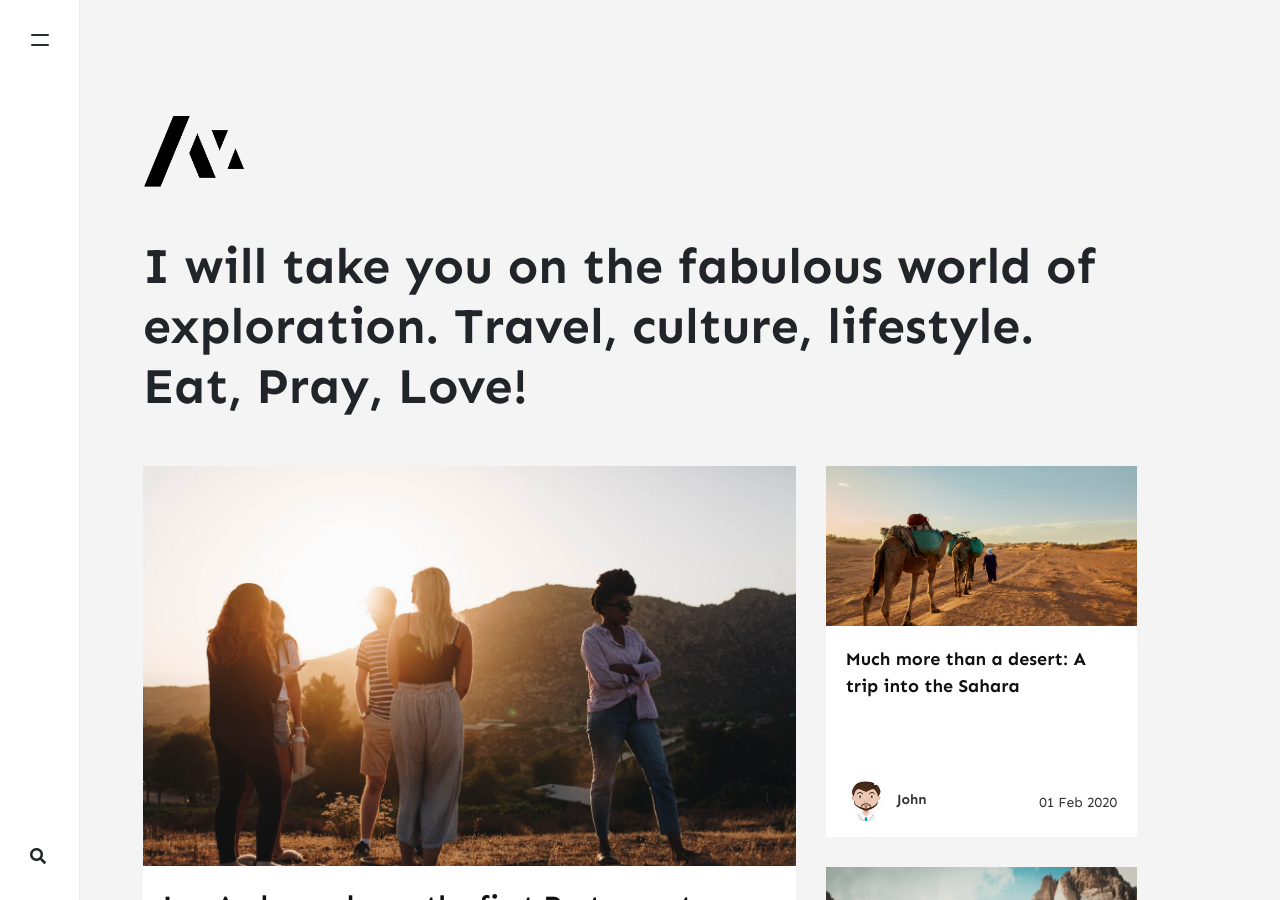
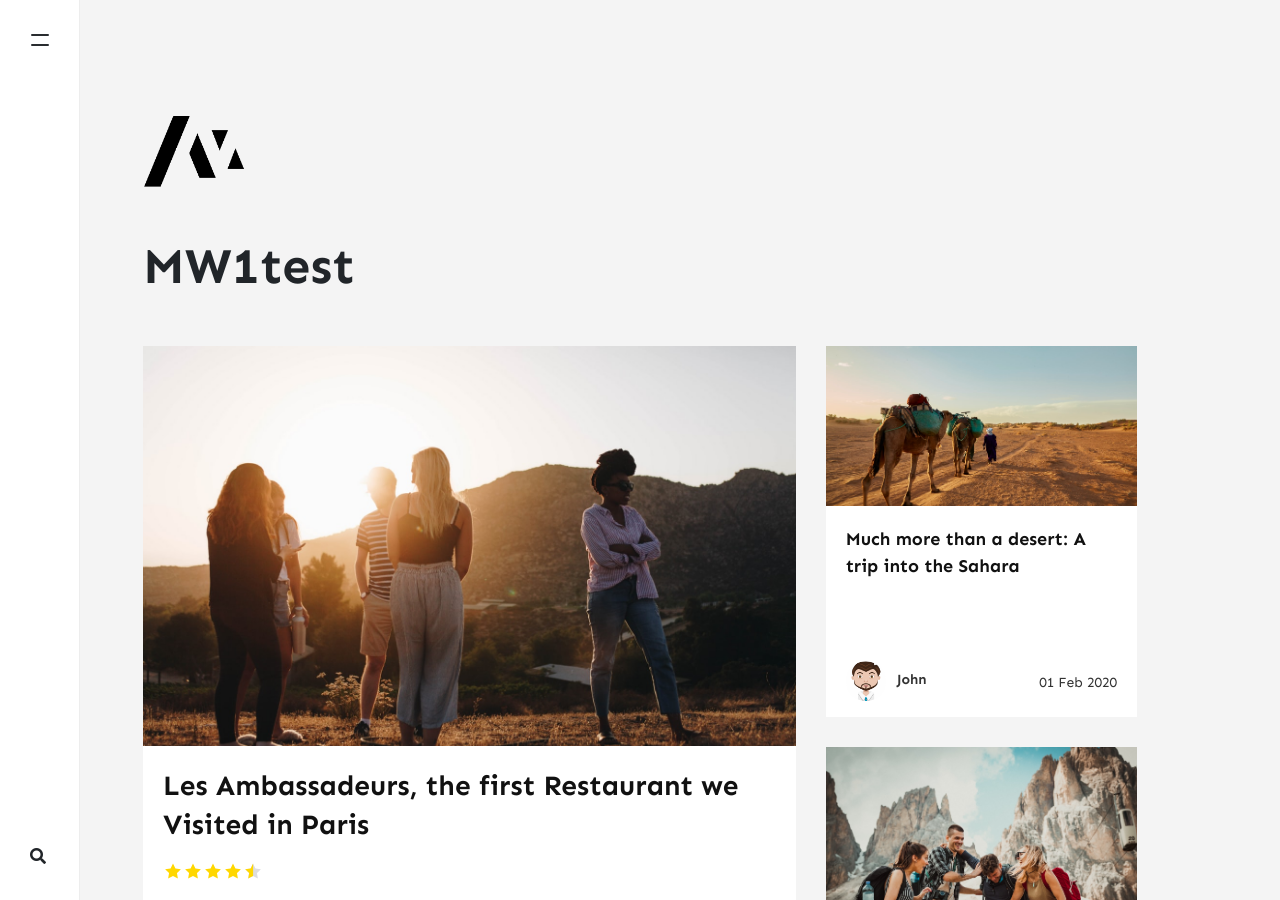
Before and after one commit to daridum/daridum.github.io, a Jekyll site: the page built from index.html, in a window 1280 px wide and 900 px high. Built offline with Jekyll 4.4.1, drawn with Linux system fonts in a browser that asks for light colours; nearby versions of some CDN libraries; the list of posts is cut into pages by our own code; comment, search, counter and statistics services are not loaded; some of the changed text lies outside the part shown.

Commit message:
Update _config.yml

```diff
--- a/_config.yml
+++ b/_config.yml
@@ -1,10 +1,10 @@
 # Site
-name: "Memoirs"
-title: "Memoirs"
-description: "I will take you on the fabulous world of exploration. Travel, culture, lifestyle. Eat, Pray, Love!"
+name: "MW"
+title: "MW"
+description: "MW1test"
 logo: 'assets/images/logo.png'
 favicon: 'assets/images/logo.png'
-baseurl: /jekyll-theme-memoirs
+baseurl: /daridum.github.io
 google_analytics: 'UA-xxxxxxxx-1'
 disqus: 'demowebsite'
 mailchimp-list: 'https://wowthemes.us11.list-manage.com/subscribe/post?u=8aeb20a530e124561927d3bd8&amp;id=8c3d2d214b'
```
